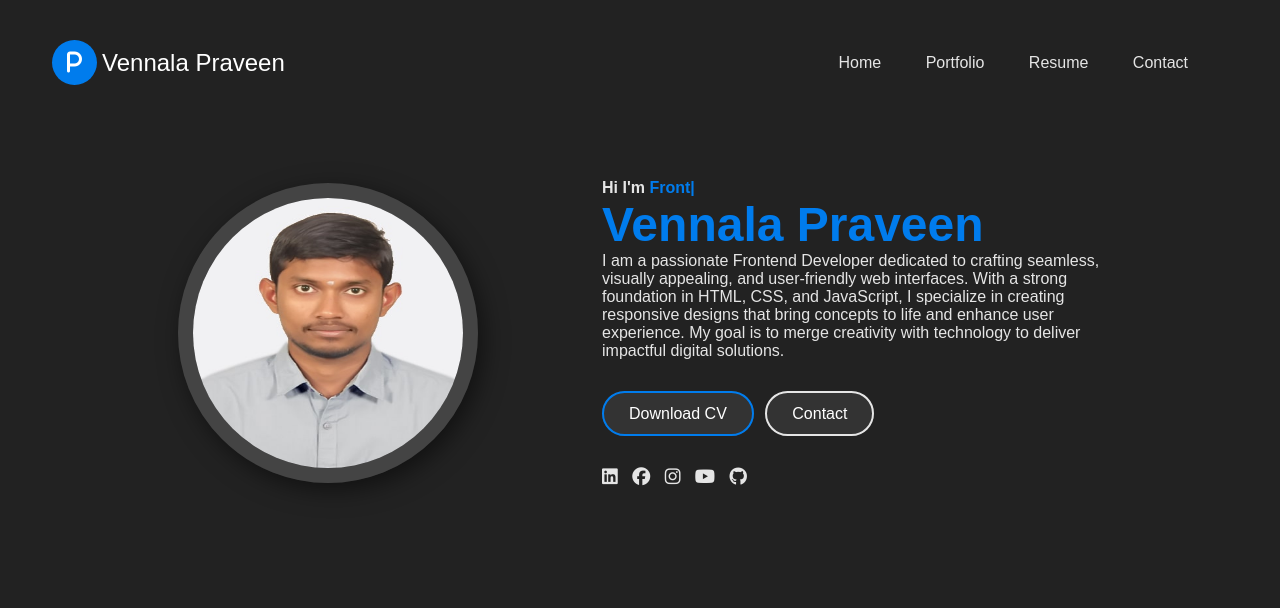
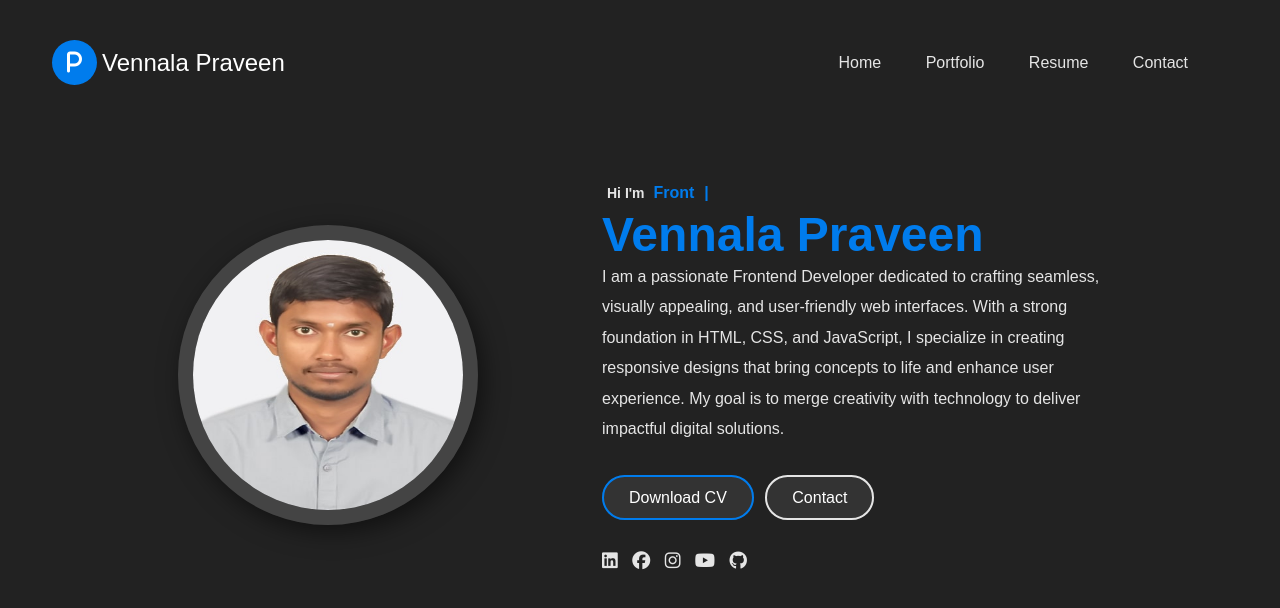
Before and after one commit to vennala-praveen/myport, a plain HTML site: page index.html in a window 1280 px wide. Drawn offline with nearby package versions, Linux system fonts and the light colour scheme.

Commit message:
JS added

```diff
--- a/style.css
+++ b/style.css
@@ -126,11 +126,13 @@ nav .navlinks li a{
 
 .my-text h5{
     color: #e5e5e5;
-    font-size: 16px;
+    font-size: 14px;
+    padding: 5px;
 }
 .my-text h5 span{
     color: #007ced;
     font-size: 16px;
+    padding: 5px;
 }
 
 .my-text h1{
@@ -140,6 +142,7 @@ nav .navlinks li a{
 
 .my-text p{
     color: #e5e5e5;
+    line-height: 1.9em;
 }
 
 .btn-group{
```
Also changed, not shown: index.html (+5 -1 lines).
